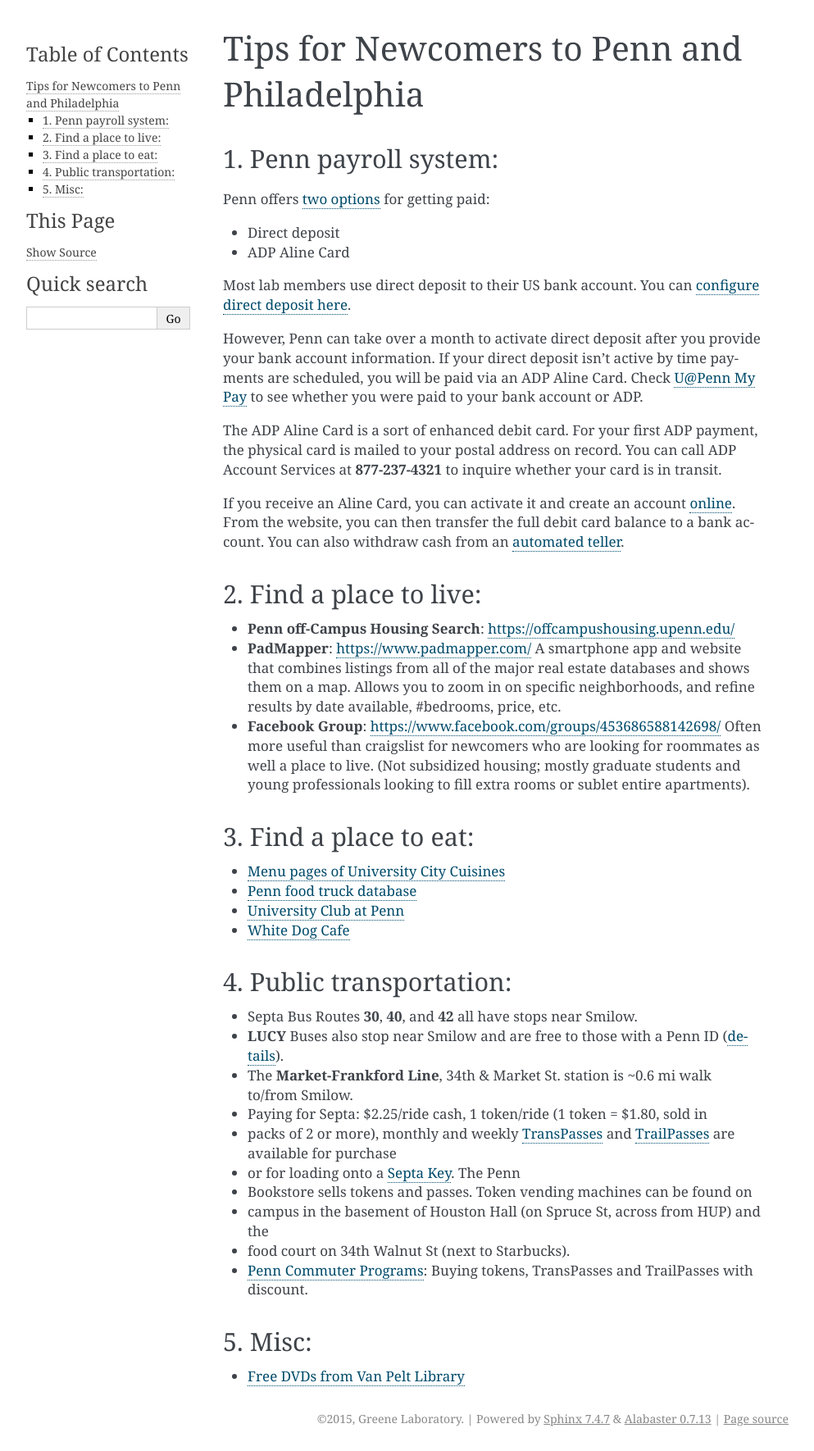
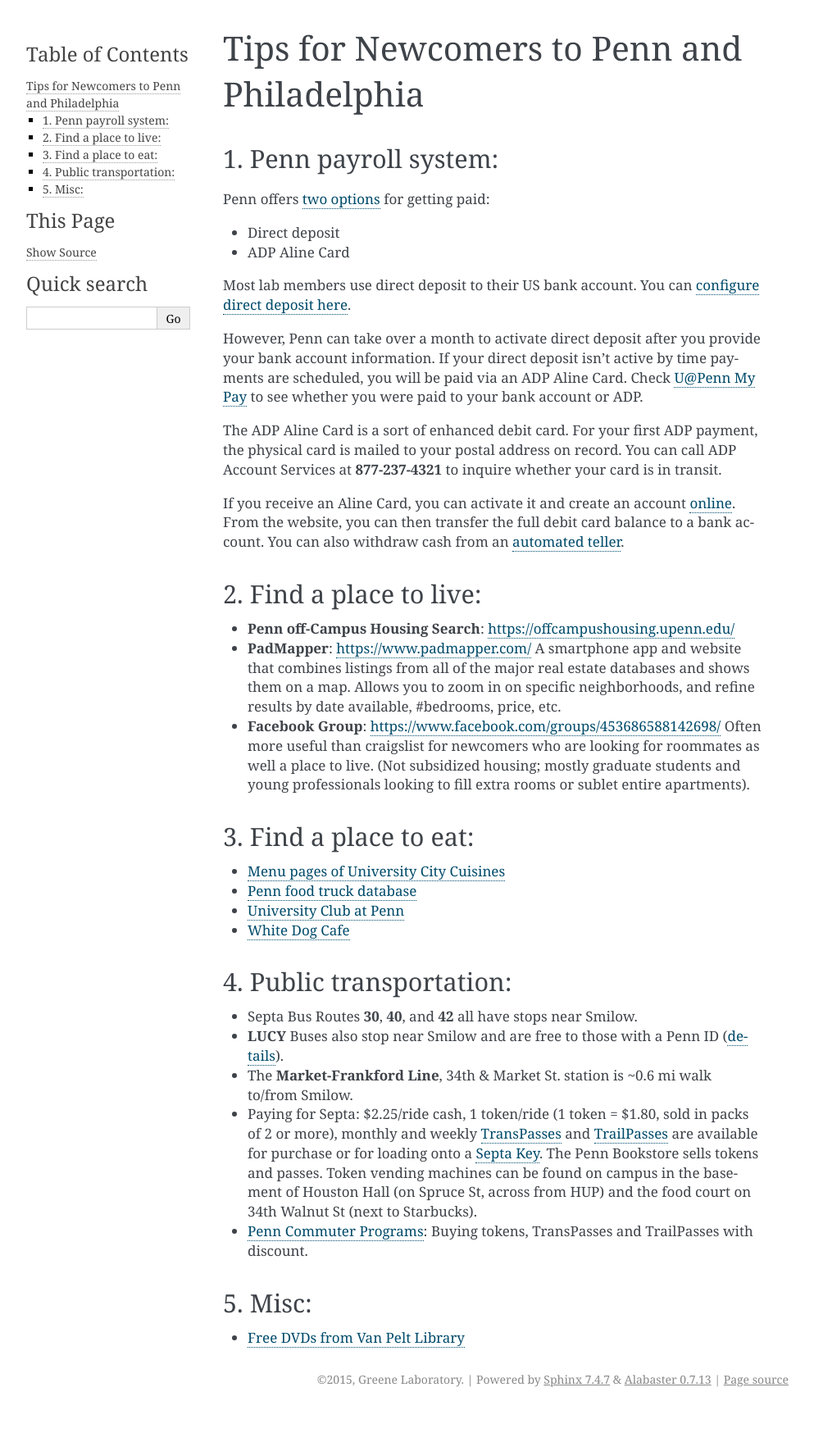
Before and after one commit to greenelab/onboarding, a Sphinx documentation site: the page built from source/newcomers_info.rst, in a window 1280 px wide. Shown: the whole page at 82% size, without its empty margins (148-1141 px from the left). Built offline with Sphinx 7.4.7, drawn with Linux system fonts in a browser that asks for light colours; after the commit the page ends 1722 px from its top, so only the background shows below that.

Commit message:
Fix list issue

```diff
--- a/source/newcomers_info.rst
+++ b/source/newcomers_info.rst
@@ -72,14 +72,14 @@
 * The **Market-Frankford Line**, 34th & Market St. station is ~0.6 mi walk
   to/from Smilow.
 
-* Paying for Septa: $2.25/ride cash, 1 token/ride (1 token = $1.80, sold in
-* packs of 2 or more), monthly and weekly `TransPasses
+* Paying for Septa: $2.25/ride cash, 1 token/ride (1 token = $1.80, sold in packs
+  of 2 or more), monthly and weekly `TransPasses
   <http://www.septa.org/fares/pass/transpass.html>`_ and `TrailPasses
-  <http://www.septa.org/fares/pass/transpass.html>`_ are available for purchase
-* or for loading onto a `Septa Key <http://www.septa.org/key>`_. The Penn
-* Bookstore sells tokens and passes. Token vending machines can be found on
-* campus in the basement of Houston Hall (on Spruce St, across from HUP) and the
-* food court on 34th Walnut St (next to Starbucks).
+  <http://www.septa.org/fares/pass/transpass.html>`_ are available for purchase or
+  for loading onto a `Septa Key <http://www.septa.org/key>`_. The Penn Bookstore
+  sells tokens and passes. Token vending machines can be found on campus in the
+  basement of Houston Hall (on Spruce St, across from HUP) and the food court on
+  34th Walnut St (next to Starbucks).
 
 * `Penn Commuter Programs <http://cms.business-services.upenn.edu/parking/sustainable-commuting/public-transportation/faculty-and-staff/99-enroll0in-the-penn-commuter-program.html>`_:
   Buying tokens, TransPasses and TrailPasses with discount.
```
